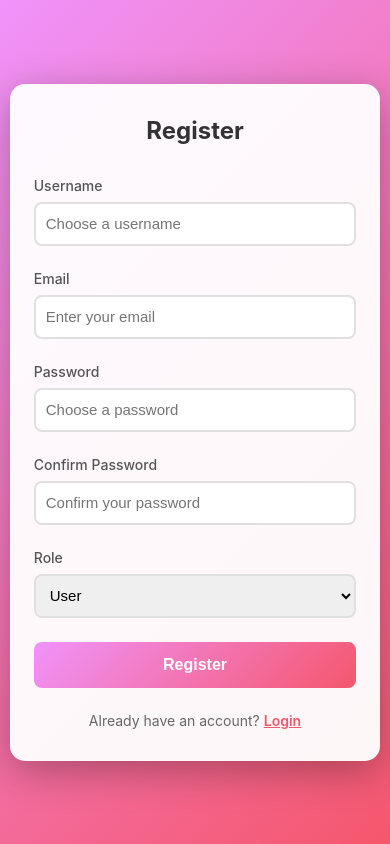
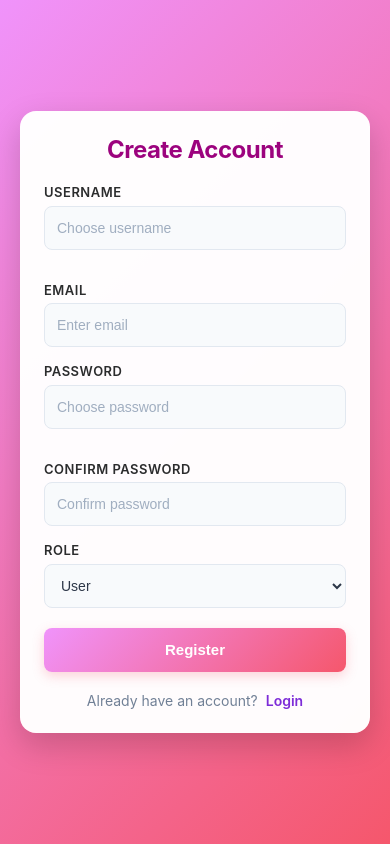
Before and after one commit to MsTanviAgrawal/Task_Manager, a React (Vite) app in the folder Task/: page /register in a window 390 px wide. Built offline with nearby package versions, Linux system fonts and the light colour scheme; no server answers.

Commit message:
made signup page responsive

```diff
--- a/Task/src/components/Dashboard.jsx
+++ b/Task/src/components/Dashboard.jsx
@@ -63,7 +63,17 @@ function Dashboard({ currentUser }) {
   return (
     <div className="dashboard-container">
       <div className="dashboard-header">
-        <h1>{isLoggedIn ? `Welcome, ${currentUser.username}! 👋` : 'Welcome to Task Manager 👋'}</h1>
+        <h1>
+          {isLoggedIn ? (
+            <>
+              Welcome, {currentUser.username}! <span className="waving-hand">👋</span>
+            </>
+          ) : (
+            <>
+              Welcome to Task Manager <span className="waving-hand">👋</span>
+            </>
+          )}
+        </h1>
         <p className="dashboard-subtitle">
           {isLoggedIn ? "Here's an overview of your tasks" : 'Sign in to create, track, and manage your tasks in one place.'}
         </p>
--- a/Task/src/components/Register.jsx
+++ b/Task/src/components/Register.jsx
@@ -11,9 +11,6 @@ function Register({ onRegister, onSwitchToLogin }) {
   const [error, setError] = useState('');
   const [success, setSuccess] = useState('');
   const [loading, setLoading] = useState(false);
-
-  // console.log("REQ BODY:", req.body);
-  // console.log("REGISTER DATA:", { username, email, password, role });
 
   const handleSubmit = async (e) => {
     e.preventDefault();
@@ -44,7 +41,7 @@ function Register({ onRegister, onSwitchToLogin }) {
       setSuccess('Registration successful! Logging you in...');
       setTimeout(() => {
         onRegister(data.user, data.token);
-      });
+      }, 1000);
     } catch (err) {
       setError(err.message || 'Registration failed. Please try again.');
     } finally {
@@ -55,8 +52,9 @@ function Register({ onRegister, onSwitchToLogin }) {
   return (
     <div className="register-container">
       <div className="register-box">
-        <h2>Register</h2>
+        <h2>Create Account</h2>
         <form onSubmit={handleSubmit}>
+          <div className="form-row">
             <div className="form-group">
               <label htmlFor="username">Username</label>
               <input
@@ -64,7 +62,7 @@ function Register({ onRegister, onSwitchToLogin }) {
                 id="username"
                 value={username}
                 onChange={(e) => setUsername(e.target.value)}
-              placeholder="Choose a username"
+                placeholder="Choose username"
               />
             </div>
             <div className="form-group">
@@ -74,9 +72,12 @@ function Register({ onRegister, onSwitchToLogin }) {
                 id="email"
                 value={email}
                 onChange={(e) => setEmail(e.target.value)}
-              placeholder="Enter your email"
+                placeholder="Enter email"
               />
             </div>
+          </div>
+
+          <div className="form-row">
             <div className="form-group">
               <label htmlFor="password">Password</label>
               <input
@@ -84,7 +85,7 @@ function Register({ onRegister, onSwitchToLogin }) {
                 id="password"
                 value={password}
                 onChange={(e) => setPassword(e.target.value)}
-              placeholder="Choose a password"
+                placeholder="Choose password"
               />
             </div>
             <div className="form-group">
@@ -94,9 +95,11 @@ function Register({ onRegister, onSwitchToLogin }) {
                 id="confirmPassword"
                 value={confirmPassword}
                 onChange={(e) => setConfirmPassword(e.target.value)}
-              placeholder="Confirm your password"
+                placeholder="Confirm password"
               />
             </div>
+          </div>
+
           <div className="form-group">
             <label htmlFor="role">Role</label>
             <select
@@ -108,13 +111,16 @@ function Register({ onRegister, onSwitchToLogin }) {
               <option value="admin">Admin</option>
             </select>
           </div>
+
           {error && <div className="error-message">{error}</div>}
           {success && <div className="success-message">{success}</div>}
+
           <button type="submit" className="btn-primary" disabled={loading}>
             {loading ? 'Registering...' : 'Register'}
           </button>
         </form>
-        <p className="switch-auth">
+
+        <p className="switch-auth1">
           Already have an account? <span onClick={onSwitchToLogin}>Login</span>
         </p>
       </div>
--- a/Task/src/stylePages/Login.css
+++ b/Task/src/stylePages/Login.css
@@ -16,7 +16,7 @@
 }
 
 .login-box h2 {
-  color: #333;
+  color: #5303ae;
   text-align: center;
   margin-bottom: 2rem;
   font-size: clamp(1.5rem, 3vw, 2rem);
@@ -28,7 +28,7 @@
 
 .form-group label {
   display: block;
-  color: #555;
+  color: #2b2c2d;
   margin-bottom: 0.5rem;
   font-weight: 500;
 }
@@ -75,20 +75,24 @@
 }
 
 .switch-auth {
-  text-align: center;
-  margin-top: 1.5rem;
-  color: #666;
+   text-align: center;
+  margin-top: 1.25rem;
+  margin-bottom: 0;
+  color: #718096;
+  font-size: 0.875rem;
 }
 
 .switch-auth span {
-  color: #667eea;
+  color: #de44bf;
   cursor: pointer;
   font-weight: 600;
-  text-decoration: underline;
+  margin-left: 0.2rem;
+  transition: color 0.2s ease;
 }
 
 .switch-auth span:hover {
-  color: #764ba2;
+  color: #c50ea0;
+  text-decoration: underline;
 }
 
 @media (max-width: 480px) {
--- a/Task/src/stylePages/Register.css
+++ b/Task/src/stylePages/Register.css
@@ -1,117 +1,167 @@
+* {
+  box-sizing: border-box;
+}
+
 .register-container {
   display: flex;
   justify-content: center;
   align-items: center;
   min-height: 100vh;
+  padding: 1.25rem;
   background: linear-gradient(135deg, #f093fb 0%, #f5576c 100%);
 }
 
 .register-box {
-  background: rgba(255, 255, 255, 0.95);
-  padding: 2rem;
-  border-radius: 15px;
-  box-shadow: 0 10px 40px rgba(0, 0, 0, 0.3);
+  background: rgba(255, 255, 255, 0.98);
+  padding: 1.75rem 2rem;
+  border-radius: 16px;
+  box-shadow: 0 12px 32px rgba(0, 0, 0, 0.18);
   width: 100%;
-  height: auto;
-  max-width: 500px;
-
-
+  max-width: 440px;
+  transition: all 0.3s ease;
 }
 
 .register-box h2 {
-  color: #333;
+  color: #9c037e;
   text-align: center;
-  margin-bottom: 2rem;
-  font-size: clamp(1.5rem, 3vw, 2rem);
+  margin-top: 0;
+  margin-bottom: 1.25rem;
+  font-size: 1.5rem;
+  font-weight: 700;
+  letter-spacing: -0.5px;
+}
+
+.form-row {
+  display: flex;
+  flex-direction: column;
+  gap: 0.75rem;
+}
+
+.form-row .form-group {
+  flex: 1;
+  /* flex-direction: column; */
 }
 
 .form-group {
-  margin-bottom: 1.5rem;
+  margin-bottom: 1rem;
 }
 
 .form-group label {
   display: block;
-  color: #555;
-  margin-bottom: 0.5rem;
-  font-weight: 500;
+  color: #2b2c2d;
+  margin-bottom: 0.35rem;
+  font-weight: 600;
+  font-size: 0.813rem;
+  text-transform: uppercase;
+  letter-spacing: 0.5px;
 }
 
 .form-group input,
 .form-group select {
   width: 100%;
-  padding: clamp(0.625rem, 1.5vw, 0.75rem);
-  border: 2px solid #e0e0e0;
+  padding: 0.625rem 0.75rem;
+  border: 1.5px solid #e2e8f0;
   border-radius: 8px;
-  font-size: clamp(0.938rem, 1.5vw, 1rem);
-  transition: border-color 0.3s;
-  box-sizing: border-box;
+  font-size: 0.875rem;
+  color: #2d3748;
+  background-color: #f8fafc;
+  transition: all 0.2s ease-in-out;
+}
+
+.form-group input::placeholder {
+  color: #a0aec0;
 }
 
 .form-group input:focus,
 .form-group select:focus {
   outline: none;
   border-color: #f5576c;
+  background-color: #ffffff;
+  /* box-shadow: 0 0 0 3px rgba(245, 87, 108, 0.15); */
 }
 
 .error-message {
-  color: #e74c3c;
-  background: #fee;
-  padding: 0.75rem;
+  color: #e53e3e;
+  background: #fff5f5;
+  border: 1px solid #fed7d7;
+  padding: 0.625rem;
   border-radius: 6px;
   margin-bottom: 1rem;
   text-align: center;
+  font-size: 0.813rem;
+  font-weight: 500;
 }
 
 .success-message {
-  color: #27ae60;
-  background: #efffef;
-  padding: 0.75rem;
+  color: #2f855a;
+  background: #f0fff4;
+  border: 1px solid #c6f6d5;
+  padding: 0.625rem;
   border-radius: 6px;
   margin-bottom: 1rem;
   text-align: center;
+  font-size: 0.813rem;
+  font-weight: 500;
 }
 
 .btn-primary {
   width: 100%;
-  padding: 0.875rem;
+  padding: 0.75rem;
   background: linear-gradient(135deg, #f093fb 0%, #f5576c 100%);
   color: white;
   border: none;
   border-radius: 8px;
-  font-size: 1rem;
+  font-size: 0.938rem;
   font-weight: 600;
   cursor: pointer;
-  transition: transform 0.2s;
+  transition: all 0.2s ease;
+  margin-top: 0.25rem;
+  box-shadow: 0 4px 12px rgba(245, 87, 108, 0.25);
 }
 
-.btn-primary:hover {
-  transform: translateY(-2px);
+.btn-primary:hover:not(:disabled) {
+  transform: translateY(-1px);
+  box-shadow: 0 6px 16px rgba(245, 87, 108, 0.35);
 }
 
-.switch-auth {
-  text-align: center;
-  margin-top: 1.5rem;
-  color: #666;
+.btn-primary:active:not(:disabled) {
+  transform: translateY(0);
 }
 
-.switch-auth span {
-  color: #f5576c;
+.btn-primary:disabled {
+  opacity: 0.7;
+  cursor: not-allowed;
+}
+
+.switch-auth1 {
+  text-align: center;
+  margin-top: 1.25rem;
+  margin-bottom: 0;
+  color: #718096;
+  font-size: 0.875rem;
+}
+
+.switch-auth1 span {
+  color: #7d2cd8;
   cursor: pointer;
   font-weight: 600;
+  margin-left: 0.25rem;
+  transition: color 0.2s ease;
+}
+
+.switch-auth1 span:hover {
+  color: #5303ae;
   text-decoration: underline;
 }
 
-.switch-auth span:hover {
-  color: #f093fb;
-}
-
-@media (max-width: 480px) {
+/* Tablet & Mobile Responsiveness */
+@media (max-width: 520px) {
   .register-box {
-    padding: 2rem 1.5rem;
-    max-width: 95%;
+    padding: 1.5rem;
   }
 
-  .register-box h2 {
-    font-size: 1.5rem;
+  .form-row {
+    flex-direction: column;
+    gap: 0;
   }
 }
```
Also changed, not shown: Task/src/stylePages/Dashboard.css (+83 -24 lines). Lines whose indentation alone changed are shown as unchanged.
